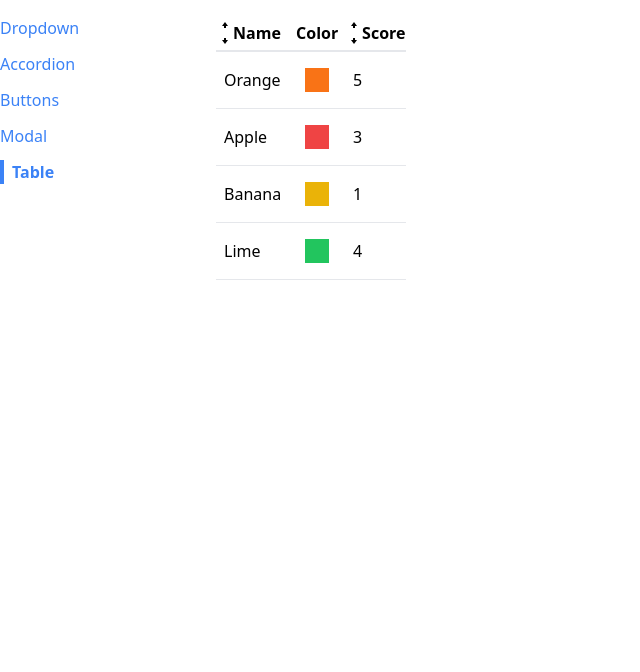
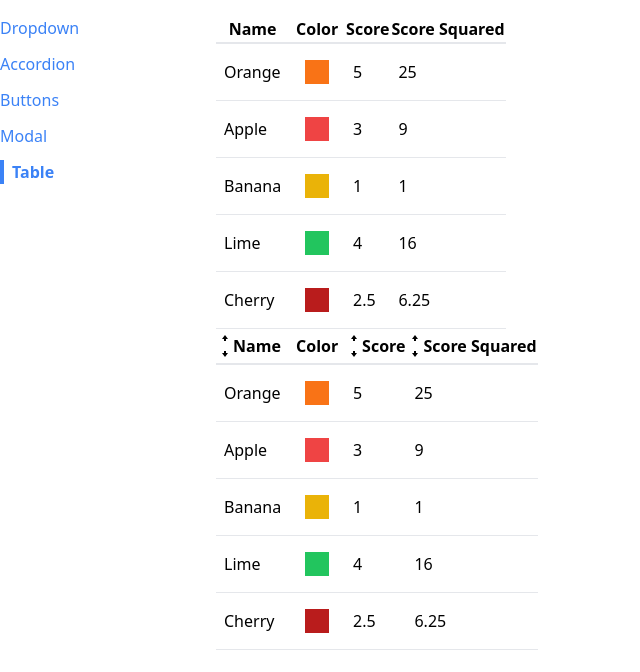
Before and after one commit to emonShimoul/udemy-react-redux-comps, a React (Create React App) app: page /table in a window 1280 px wide. Shown: the top 672 px of the page, without its empty margins (0-640 px from the left). Built offline with nearby package versions, Linux system fonts and the light colour scheme.

Commit message:
display both sortable and non sortable table

```diff
--- a/src/pages/TablePage.js
+++ b/src/pages/TablePage.js
@@ -1,5 +1,5 @@
 import React from 'react';
-// import Table from '../components/Table';
+import Table from '../components/Table';
 import SortableTable from '../components/SortableTable';
 
 const TablePage = () => {
@@ -8,6 +8,7 @@ const TablePage = () => {
         { name: 'Apple', color: 'bg-red-500', score: 3 },
         { name: 'Banana', color: 'bg-yellow-500', score: 1 },
         { name: 'Lime', color: 'bg-green-500', score: 4 },
+        { name: 'Cherry', color: 'bg-red-700', score: 2.5 },
     ];
 
     const config = [
@@ -25,6 +26,11 @@ const TablePage = () => {
             render: (fruit) => fruit.score,
             sortValue: (fruit) => fruit.score
         },
+        {
+            label: 'Score Squared',
+            render: (fruit) => fruit.score ** 2,
+            sortValue: (fruit) => fruit.score ** 2
+        }
     ];
 
     const keyFn = (fruit) => {
@@ -33,7 +39,7 @@ const TablePage = () => {
 
     return (
         <div>
-            {/* <Table config={config} data={data} keyFn={keyFn}></Table> */}
+            <Table config={config} data={data} keyFn={keyFn}></Table>
             <SortableTable config={config} data={data} keyFn={keyFn}></SortableTable>
         </div>
     );
```
